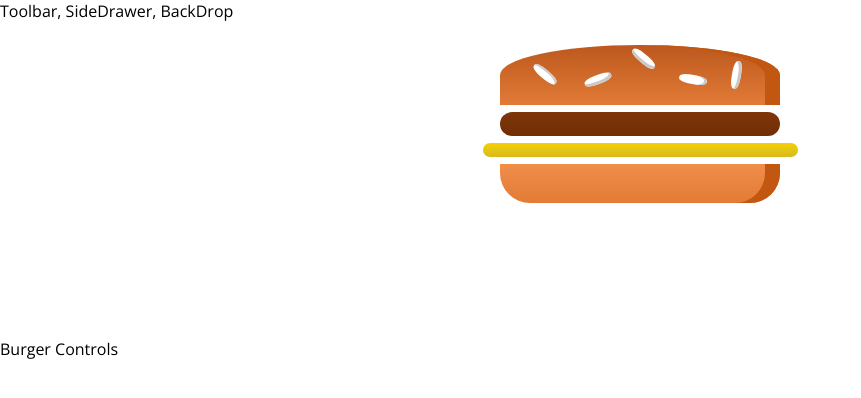
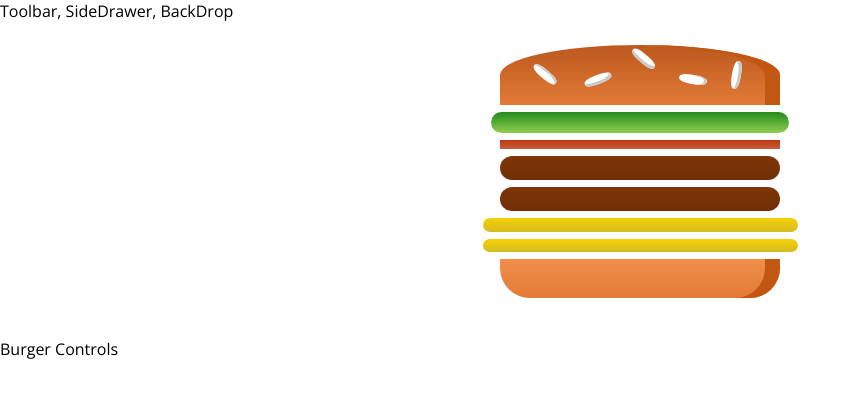
Before and after one commit to mohankumarkandavel/burger-builder, a React app: page / in a window 1280 px wide. Shown: the top 398 px of the page, without its empty margins (0-861 px from the left). Built offline with nearby package versions, Linux system fonts and the light colour scheme.

Commit message:
output burger ingredient dynamically

```diff
--- a/src/components/Burger/Burger.js
+++ b/src/components/Burger/Burger.js
@@ -3,12 +3,18 @@
 import BurgerIngredient from './BurgerIngredient/BurgerIngredient';
 
 const burger = (props) => {
+    const transformedIngredients = Object.keys(props.ingredients)
+        .map(igKey => {
+            return[...Array(props.ingredients[igKey])].map((_,i) => {
+                return <BurgerIngredient key={igKey +  i} type={igKey} />;
+            })
+        });
+
     return(
 
     <div className={classes.Burger}>
         <BurgerIngredient type="bread-top"/>
-        <BurgerIngredient type="meat"/>
-        <BurgerIngredient type="cheese"/>
+        {transformedIngredients}
         <BurgerIngredient type="bread-bottom"/>
     </div>
     );
--- a/src/containers/BurgerBuilder/BurgerBuilder.js
+++ b/src/containers/BurgerBuilder/BurgerBuilder.js
@@ -3,10 +3,18 @@
 import Aux from '../../hoc/Auxiliary';
 
 class BurgerBuilder extends Component {
+    state = {
+        ingredients: {
+            salad: 1,
+            bacon: 1,
+            meat: 2,
+            cheese: 2
+        }
+    }
     render() {
         return (
             <Aux>
-                <Burger />
+                <Burger ingredients= {this.state.ingredients}/>
                 <div>Burger Controls</div>
             </Aux>
         );
```
Also changed, not shown: 1 other file (tests, documents, lock files or other folders).
